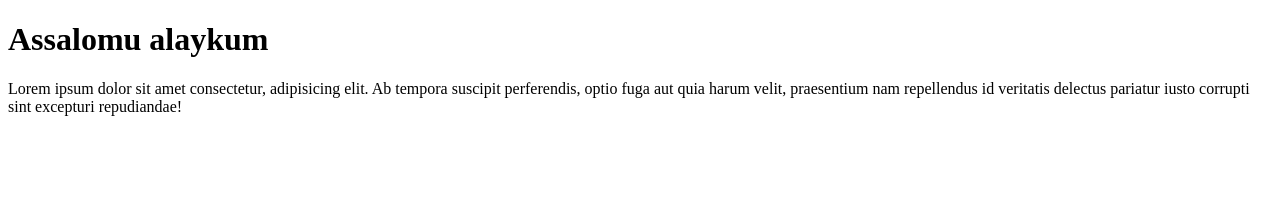
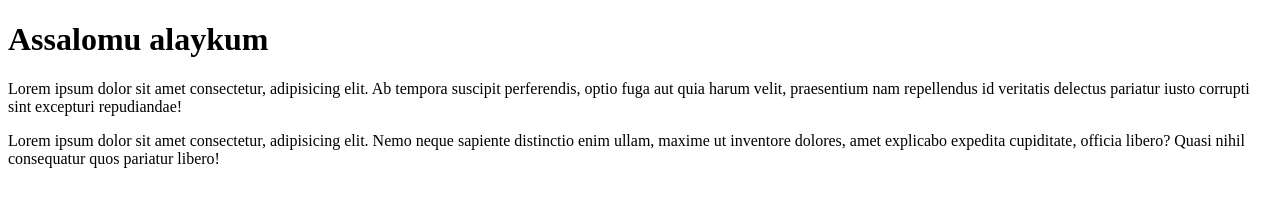
Before and after one commit to Azimjon-Abdullayev/azimjon, a plain HTML site: page index.html in a window 1280 px wide. Drawn offline with Linux system fonts and the light colour scheme.

Commit message:
Add p tag in HTML file

```diff
--- a/index.html
+++ b/index.html
@@ -8,5 +8,6 @@
 <body>
   <h1>Assalomu alaykum</h1>
   <p>Lorem ipsum dolor sit amet consectetur, adipisicing elit. Ab tempora suscipit perferendis, optio fuga aut quia harum velit, praesentium nam repellendus id veritatis delectus pariatur iusto corrupti sint excepturi repudiandae!</p>
+  <p>Lorem ipsum dolor sit amet consectetur, adipisicing elit. Nemo neque sapiente distinctio enim ullam, maxime ut inventore dolores, amet explicabo expedita cupiditate, officia libero? Quasi nihil consequatur quos pariatur libero!</p>
 </body>
 </html>
```
